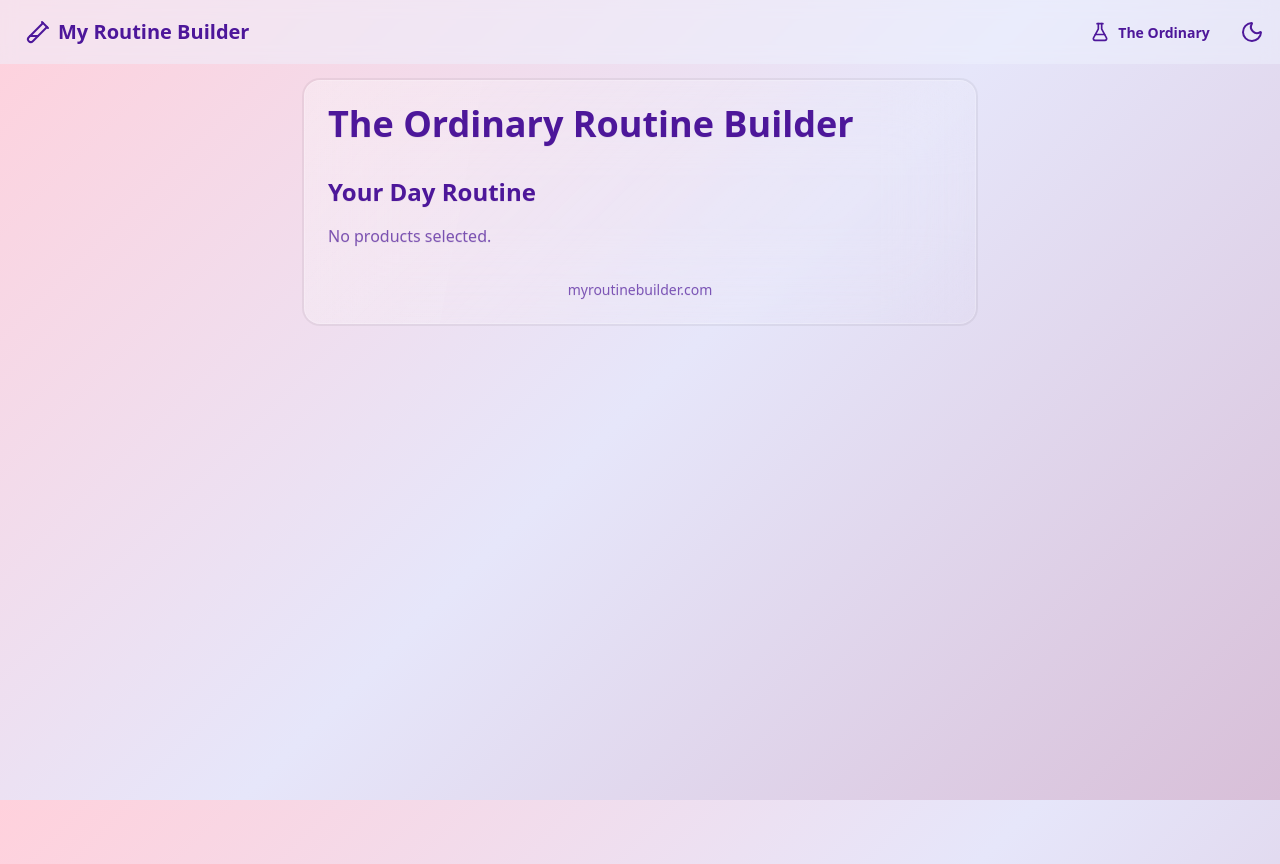
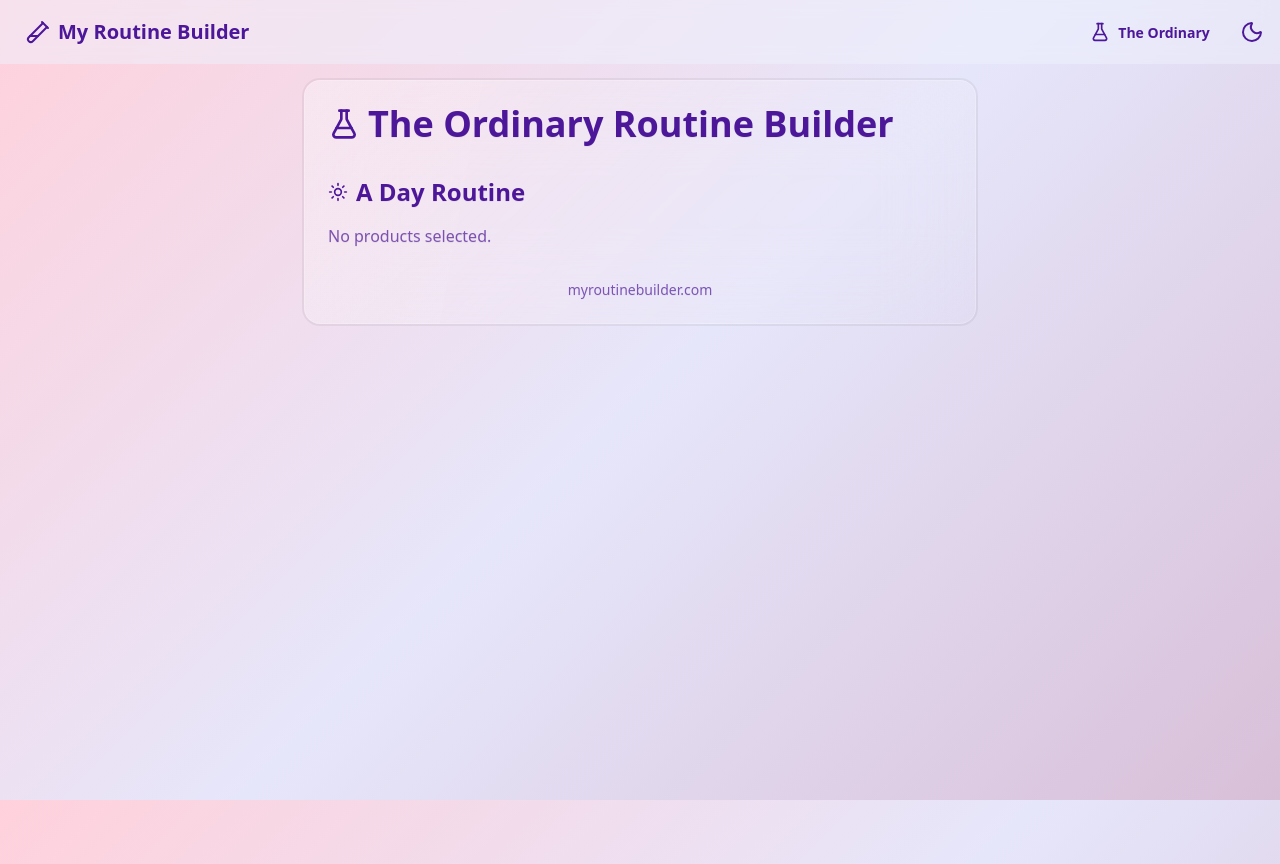
Before and after one commit to melissamcewen/routine-builder, a SvelteKit app: page /ordinary/routine in a window 1280 px wide. Built offline with nearby package versions, Linux system fonts and the light colour scheme.

Commit message:
adding stuff

```diff
--- a/src/routes/ordinary/routine/+page.svelte
+++ b/src/routes/ordinary/routine/+page.svelte
@@ -1,6 +1,7 @@
 <script lang="ts">
 	import { products } from '$lib/products';
 	import { page } from '$app/stores';
+	import { Sun, Moon, FlaskConical, Beaker, Share2, ArrowLeftRight } from 'lucide-svelte';
 
 	let timeOfDay: 'day' | 'night' = ($page.url.searchParams.get('tod') as 'day' | 'night') || 'day';
 	let selectedProducts: string[] =
@@ -50,12 +51,22 @@
 <div class="min-h-screen">
 	<div class="container mx-auto p-4">
 		<div class="glass rounded-box p-6 max-w-2xl mx-auto">
-			<h1 class="text-4xl font-bold mb-8">The Ordinary Routine Builder</h1>
+			<h1 class="text-4xl font-bold mb-8 flex items-center gap-2">
+				<FlaskConical class="w-8 h-8" /> The Ordinary Routine Builder
+			</h1>
 			{#if routineName}
-				<h2 class="text-3xl font-semibold mb-4">{routineName}</h2>
+				<h2 class="text-3xl font-semibold mb-4 flex items-center gap-2">
+					<Share2 class="w-6 h-6" />
+					{routineName}
+				</h2>
 			{/if}
-			<h2 class="text-2xl font-semibold mb-4">
-				Your {timeOfDay === 'day' ? 'Day' : 'Night'} Routine
+			<h2 class="text-2xl font-semibold mb-4 flex items-center gap-2">
+				{#if timeOfDay === 'day'}
+					<Sun class="w-5 h-5" />
+				{:else}
+					<Moon class="w-5 h-5" />
+				{/if}
+				A {timeOfDay === 'day' ? 'Day' : 'Night'} Routine
 			</h2>
 			{#if selectedProducts.length === 0}
 				<p class="text-base-content/70">No products selected.</p>
@@ -64,10 +75,14 @@
 					{#each sortedSelectedProducts as productId}
 						<div class="card card-compact bg-base-100/90">
 							<div class="card-body">
-								<h3 class="card-title text-sm">
+								<h3 class="card-title text-sm flex items-center gap-2">
+									<Beaker class="w-4 h-4" />
 									{products[productId].Name.split(/(?=[A-Z])/).join(' ')}
 								</h3>
-								<p class="text-xs opacity-70">{products[productId].Phase}</p>
+								<p class="text-xs opacity-70 flex items-center gap-2">
+									<ArrowLeftRight class="w-3 h-3" />
+									{products[productId].Phase}
+								</p>
 								{#if products[productId].Tags.length > 0}
 									<p class="text-xs opacity-70">Contains: {products[productId].Tags.join(', ')}</p>
 								{/if}
```
Also changed, not shown: 1 other file (tests, documents, lock files or other folders).
